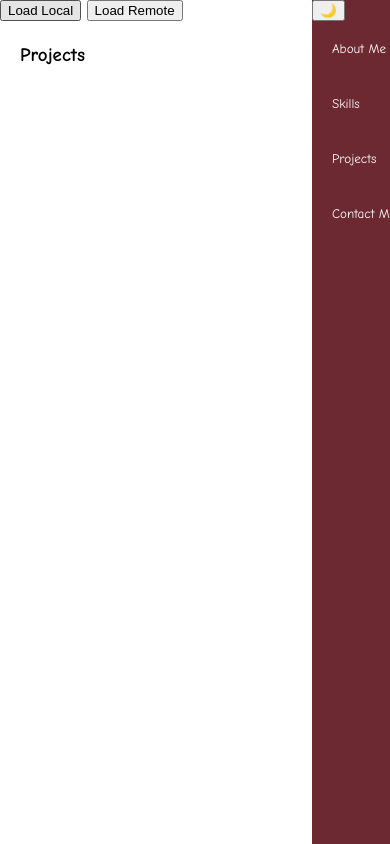
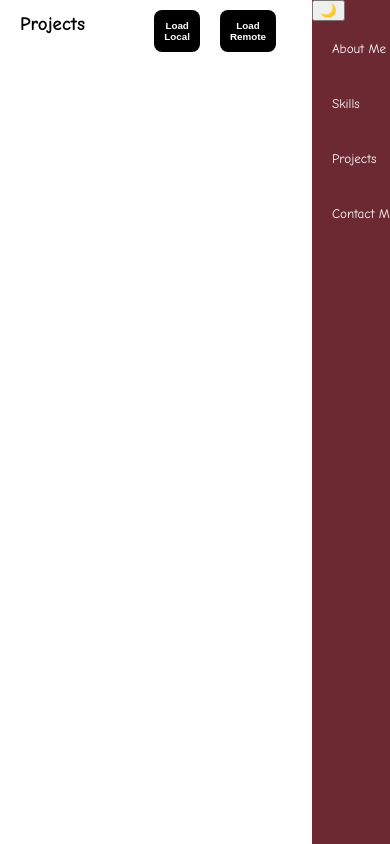
Before and after one commit to jcaylao/HW5-Online-Portfolio, a plain HTML site: page projects.html in a window 390 px wide. Drawn offline with Linux system fonts and the light colour scheme.

Commit message:
style: styled load-local & load-remote buttons and included buttons in grid template

```diff
--- a/projects.html
+++ b/projects.html
@@ -41,33 +41,9 @@
             grid-template-rows: 0.1fr 1fr 1fr;
             gap: 10px;
             grid-template-areas:
-            "h1 . . . nav"
+            "h1 buttons . . nav"
             ". projects projects . nav"
             ". projects projects . nav"
-        }
-        /* Mobile */
-        @media (max-width: 768px) {
-            .container {
-                grid-template-columns: 1fr 1fr;
-                grid-template-rows: 0.1fr 0.1fr 1fr;
-                grid-template-areas:
-                "nav nav"
-                "h1 h1"
-                "projects projects"
-            }
-            /*TODO: UPDATE RESPONSIVE DESIGN*/
-        }
-        /* Tablet & Restrictive Laptop Screens */
-        @media (min-width: 769px) and (max-width: 1200px) {
-            .container {
-                grid-template-columns: 1fr 1fr 0.7fr;
-                grid-template-rows: 0.2fr 1fr 1fr;
-                grid-template-areas:
-                "h1 h1 nav"
-                "projects projects nav"
-                "projects projects nav"
-            }
-            /*TODO: UPDATE RESPONSIVE DESIGN*/
         }
         h1 {
             grid-area: h1;
@@ -83,9 +59,60 @@
         .projects-container {
             grid-area: projects;
             display: grid;
-            grid-template-columns: repeat(2, minmax(200px, 1fr)); /* Two smaller cards per row */
+            grid-template-columns: repeat(2, minmax(200px, 1fr));
             gap: 15px;
             padding: 10px;
+        }
+        .buttons-container {
+            grid-area: buttons;
+            display: flex;
+            align-items: center;
+        }
+        .buttons-container button {
+            background-color: var(--text-color);
+            color: var(--background-color);
+            border: none;
+            padding: 10px;
+            margin: 10px;
+            font-size: calc(0.9dvw + 0.75dvh);
+            border-radius: 8px;
+            cursor: pointer;
+            transition: all 0.3s ease-in-out;
+            font-weight: bold;
+        }
+        /* Hover and Active Effects */
+        .buttons-container button:hover {
+            background-color: rgba(0, 0, 0, 0.8);
+            color: white;
+            transform: scale(1.05);
+        }
+        /* Mobile */
+        @media (max-width: 768px) {
+            .container {
+                grid-template-columns: 1fr 1fr 0.7fr;
+                grid-template-rows: 0.2fr 1fr 1fr;
+                grid-template-areas:
+                "h1 buttons nav"
+                "projects projects nav"
+                "projects projects nav"
+            }
+            .projects-container {
+                display: grid;
+                grid-template-columns: repeat(2, minmax(150px, 1fr));
+                gap: 10px;
+                padding: 10px;
+            }
+        }
+        /* Tablet & Restrictive Laptop Screens */
+        @media (min-width: 769px) and (max-width: 1200px) {
+            .container {
+                grid-template-columns: 1fr 1fr 0.7fr;
+                grid-template-rows: 0.2fr 1fr 1fr;
+                grid-template-areas:
+                "h1 buttons nav"
+                "projects projects nav"
+                "projects projects nav"
+            }
         }
     </style>
 </head>
```
